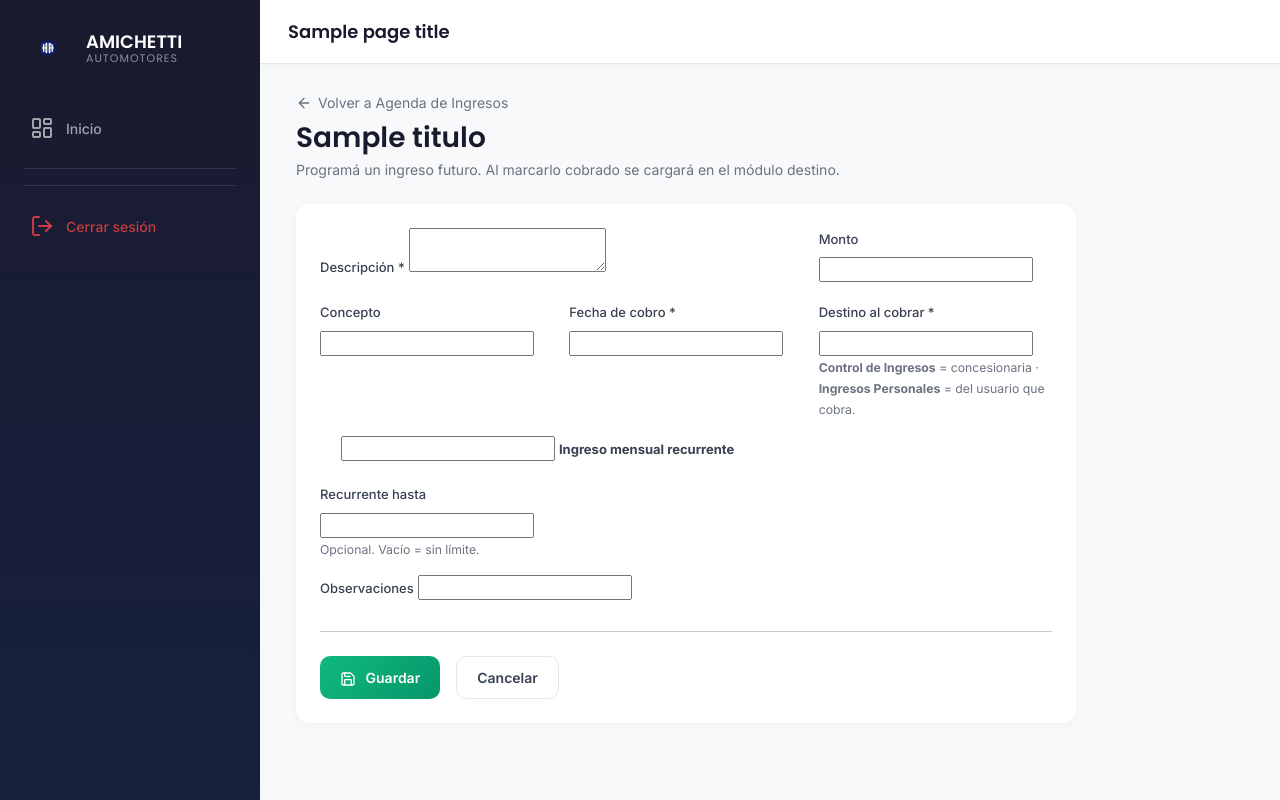
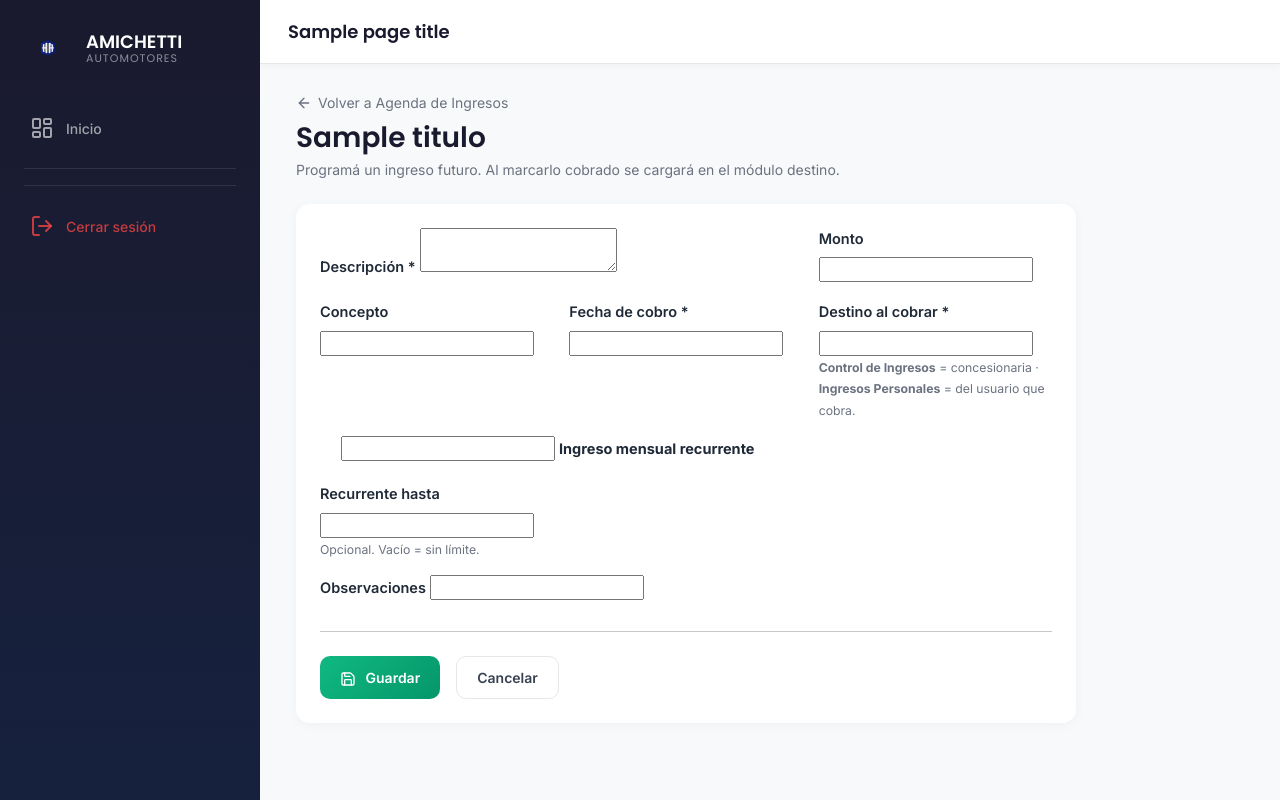
Before and after one commit to vamichetti-sys/concesionario_sistema, a Django app: template agenda_ingresos/templates/agenda_ingresos/form.html in a window 1280 px wide. Run offline with Django 5.2, Linux system fonts and the light colour scheme; the template is opened without the code that fills it: most values are stand-ins (such as "Sample title", 1, 10 or a date in 2020); form fields are guessed from the names that the template uses; parts of the project's set-up code (start-up, migrations or seed data) failed here and were passed over; some libraries are stand-ins or nearby versions.

Commit message:
a11y: etiquetas de campos mas legibles + campos auto-completados diferenciados
Labels a 14.5px, mas oscuros y en negrita (se entiende mejor cada campo, p.ej.
en el boleto). Los campos de solo lectura (auto-completados) llevan un fondo
suave para distinguirlos de los que se escriben.

Co-Authored-By: Claude Opus 4.8 (1M context) <noreply@anthropic.com>

```diff
--- a/templates/base.html
+++ b/templates/base.html
@@ -381,10 +381,19 @@
         }
 
         label {
-            font-weight: 500;
-            color: #374151;
-            margin-bottom: 6px;
-            font-size: 13px;
+            font-weight: 600;
+            color: #1f2937;
+            margin-bottom: 5px;
+            font-size: 14.5px;
+        }
+
+        /* Campos auto-completados (solo lectura): fondo suave para que se note
+           que no se escriben, pero el texto bien legible. */
+        .form-control[readonly],
+        .form-select[readonly] {
+            background: #f3f4f6;
+            color: #111827;
+            font-weight: 600;
         }
 
         /* =========================
```
